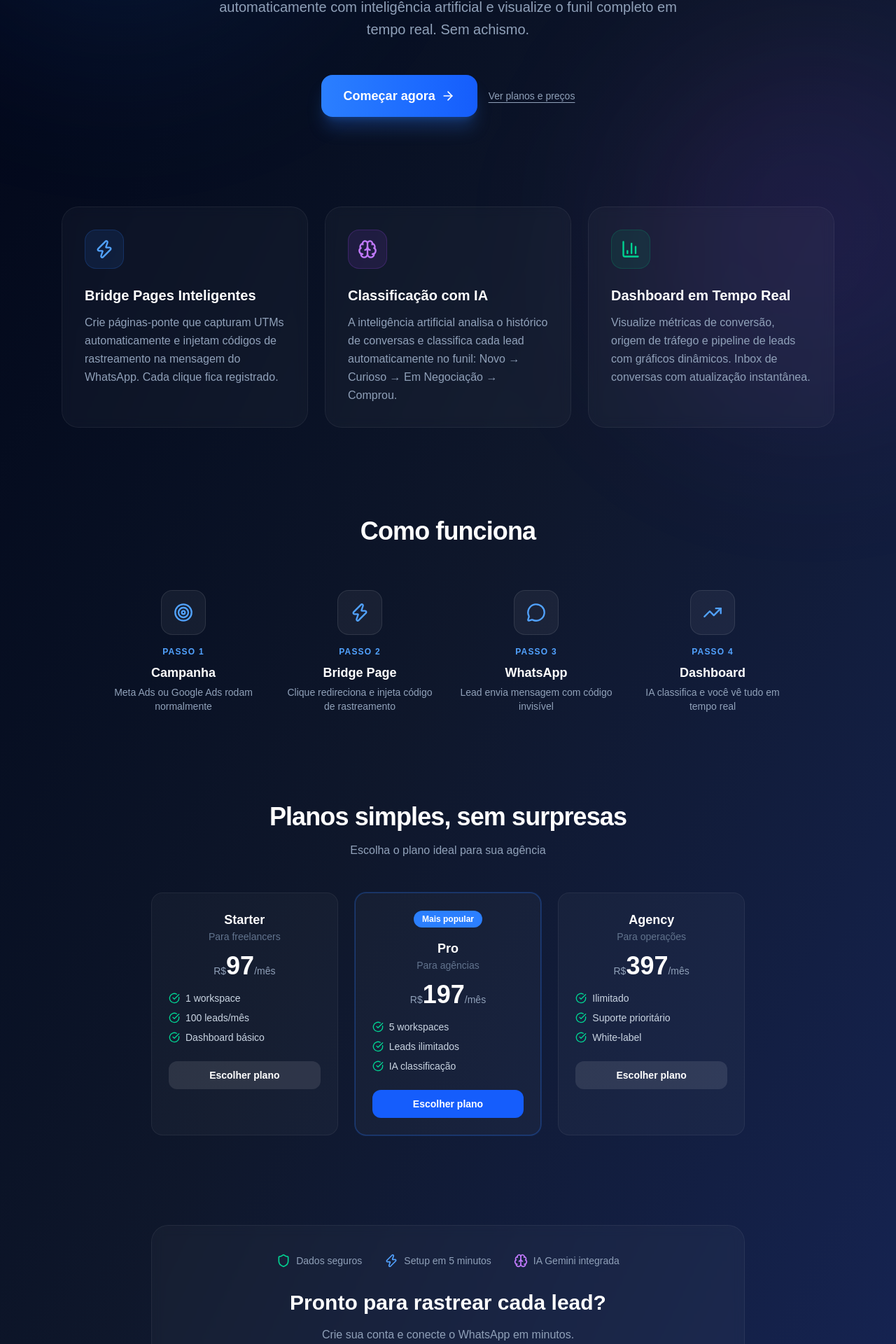
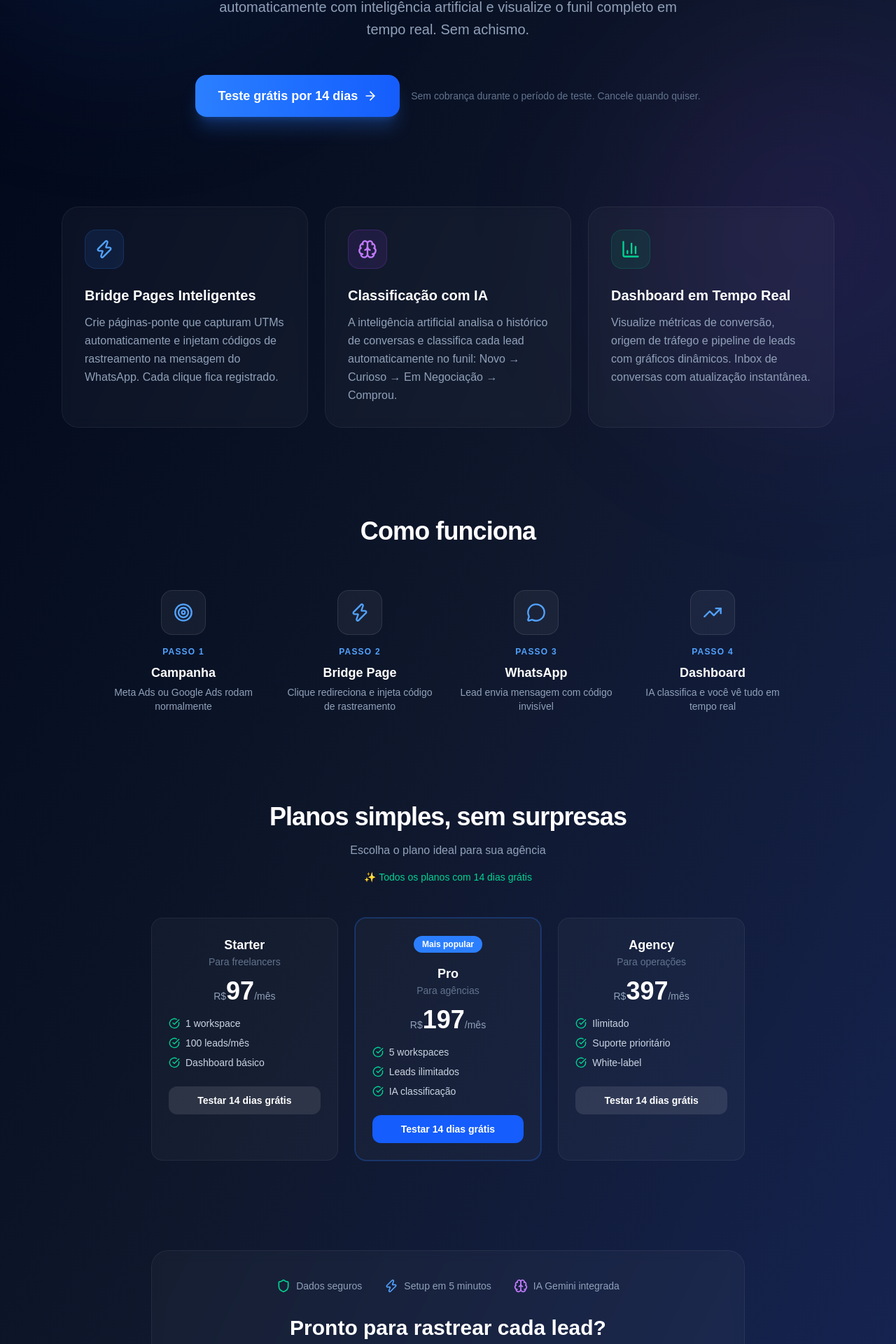
Before and after one commit to thiagocarneiro-coder/multichat-crm, a Next.js app: page / in a window 1280 px wide. Shown: the part 380-2300 px from the top of the page at 70% size. Built offline with nearby package versions, Linux system fonts and the light colour scheme.

Commit message:
feat: add '14 dias grátis' messaging to landing page and pricing page

```diff
--- a/app/page.tsx
+++ b/app/page.tsx
@@ -76,15 +76,10 @@ export default function Home() {
             href="/signup"
             className="group inline-flex items-center gap-2 bg-gradient-to-r from-blue-500 to-blue-600 hover:from-blue-600 hover:to-blue-700 text-white font-bold px-8 py-4 rounded-2xl text-lg shadow-xl shadow-blue-500/25 hover:shadow-blue-500/40 transition-all duration-300 hover:scale-[1.02]"
           >
-            Começar agora
+            Teste grátis por 14 dias
             <ArrowRight className="w-5 h-5 group-hover:translate-x-1 transition-transform" />
           </Link>
-          <Link
-            href="/pricing"
-            className="text-sm text-slate-400 hover:text-blue-400 transition-colors underline underline-offset-4"
-          >
-            Ver planos e preços
-          </Link>
+          <span className="text-sm text-slate-500">Sem cobrança durante o período de teste. Cancele quando quiser.</span>
         </div>
       </section>
 
@@ -159,7 +154,8 @@ export default function Home() {
         <h2 className="text-3xl md:text-4xl font-black text-center mb-4 tracking-tight">
           Planos simples, sem surpresas
         </h2>
-        <p className="text-slate-400 text-center mb-12">Escolha o plano ideal para sua agência</p>
+        <p className="text-slate-400 text-center mb-4">Escolha o plano ideal para sua agência</p>
+        <p className="text-emerald-400 text-center mb-12 text-sm font-medium">✨ Todos os planos com 14 dias grátis</p>
 
         <div className="grid grid-cols-1 md:grid-cols-3 gap-6">
           {[
@@ -189,7 +185,7 @@ export default function Home() {
                 href="/pricing"
                 className={`block w-full py-2.5 rounded-xl text-sm font-bold transition-colors ${plan.popular ? 'bg-blue-600 hover:bg-blue-500 text-white' : 'bg-white/10 hover:bg-white/20 text-white'}`}
               >
-                Escolher plano
+                Testar 14 dias grátis
               </Link>
             </div>
           ))}
@@ -214,12 +210,12 @@ export default function Home() {
             </div>
           </div>
           <h2 className="text-2xl md:text-3xl font-black mb-4">Pronto para rastrear cada lead?</h2>
-          <p className="text-slate-400 mb-8">Crie sua conta e conecte o WhatsApp em minutos.</p>
+          <p className="text-slate-400 mb-8">Teste grátis por 14 dias. Sem compromisso, cancele quando quiser.</p>
           <Link
             href="/signup"
             className="inline-flex items-center gap-2 bg-white text-slate-900 font-bold px-8 py-4 rounded-2xl text-lg hover:bg-slate-100 transition-colors shadow-xl"
           >
-            Criar conta grátis
+            Começar teste grátis
             <ArrowRight className="w-5 h-5" />
           </Link>
         </div>
--- a/app/pricing/page.tsx
+++ b/app/pricing/page.tsx
@@ -81,9 +81,10 @@ export default function PricingPage() {
           <h1 className="text-4xl md:text-5xl font-extrabold text-white mb-4">
             Escolha seu plano
           </h1>
-          <p className="text-lg text-slate-400 max-w-2xl mx-auto">
+          <p className="text-lg text-slate-400 max-w-2xl mx-auto mb-3">
             Rastreie a origem de cada lead do WhatsApp. Comece pequeno e escale conforme cresce.
           </p>
+          <p className="text-emerald-400 font-medium">✨ 14 dias grátis em todos os planos</p>
         </div>
 
         {/* Pricing Cards */}
@@ -121,6 +122,7 @@ export default function PricingPage() {
                     <span className="text-5xl font-extrabold text-white">{plan.price}</span>
                     <span className="text-slate-400 text-sm">/mês</span>
                   </div>
+                  <p className="text-xs text-emerald-400 mt-1">14 dias grátis</p>
                 </div>
 
                 <ul className="space-y-3 mb-8 flex-1">
@@ -140,7 +142,7 @@ export default function PricingPage() {
                   {loading === key ? (
                     <Loader2 className="w-4 h-4 animate-spin" />
                   ) : (
-                    'Começar agora'
+                    'Testar 14 dias grátis'
                   )}
                 </button>
               </div>
@@ -151,7 +153,7 @@ export default function PricingPage() {
         {/* FAQ / Trust signals */}
         <div className="text-center mt-16 space-y-3">
           <p className="text-slate-500 text-sm">
-            💳 Pagamento seguro via Stripe · Cancele quando quiser · Teste grátis de 7 dias
+            💳 Pagamento seguro via Stripe · Cancele quando quiser · 14 dias grátis
           </p>
           <p className="text-slate-600 text-xs">
             Precisa de algo personalizado? <a href="https://wa.me/553182324668" className="text-blue-400 hover:text-blue-300">Fale conosco</a>
```
